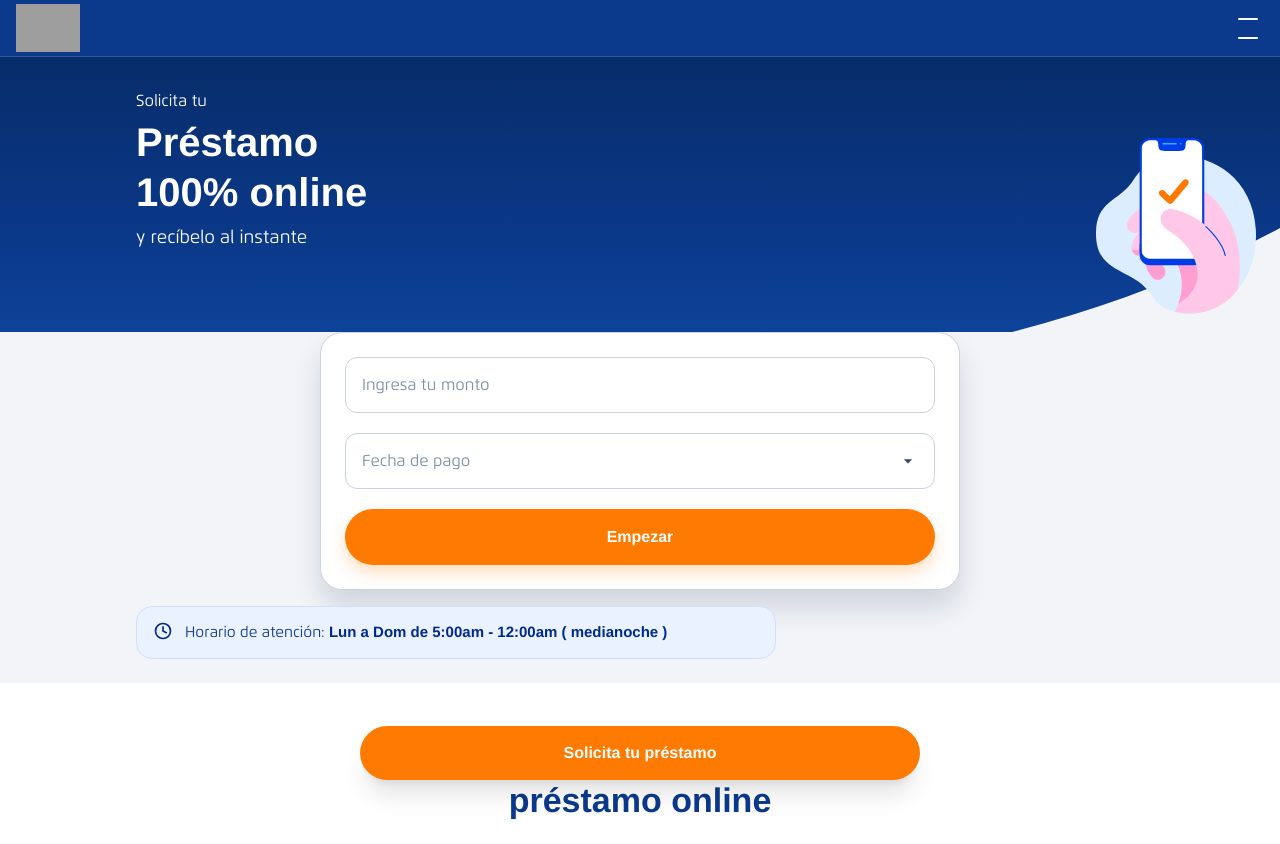
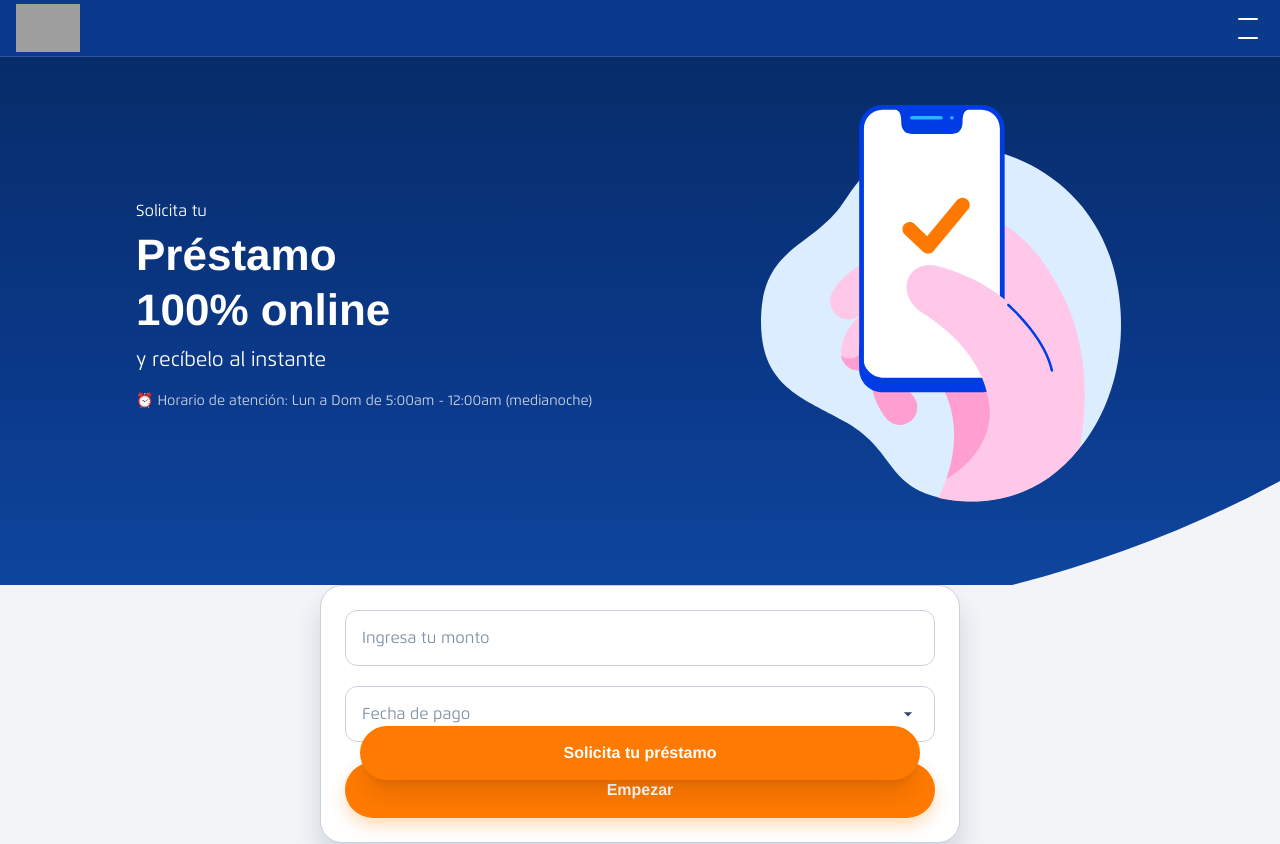
Before and after one commit to bcpevaluate-collab/evaluate-bcp, a Next.js app: page / in a window 1280 px wide. Shown: the top 844 px of the page. Built offline with nearby package versions, Linux system fonts and the light colour scheme; grey boxes are pictures that could not be loaded; a web font is replaced by a local one.

Commit message:
feat(hero): mejorar versión desktop con layout responsive

```diff
--- a/components/Hero.tsx
+++ b/components/Hero.tsx
@@ -6,47 +6,49 @@ export default function Hero() {
     <section
       className="relative overflow-hidden text-white pb-36"
       style={{
-        // gradiente muy parecido al real (ligeramente más oscuro)
         background:
           "linear-gradient(180deg, #072C69 0%, #0B3A8C 58%, #0E4AA4 100%)",
       }}
     >
-      {/* Contenido a la izquierda */}
-      <div className="container-max relative z-10 pt-6 md:pt-8">
-        <div className="grid grid-cols-12">
+      <div className="container-max relative z-10 pt-6 md:pt-12">
+        <div className="grid grid-cols-12 items-center gap-6">
+          {/* Texto lado izquierdo */}
           <div className="col-span-12 md:col-span-7">
             <p className="text-[14px] md:text-[16px] font-[400] mb-1">
               Solicita tu
             </p>
 
-            {/* Título en 2 líneas: 32/40, Demi (600), lh 1.25 */}
-            <h1 className="text-[32px] md:text-[40px] font-[600] leading-[1.25] mb-2 max-w-[22rem]">
+            <h1 className="text-[32px] md:text-[44px] font-[600] leading-[1.25] mb-2 max-w-[22rem] md:max-w-full">
               <span>Préstamo</span>
-              <br className="block" />
+              <br />
               <span>100% online</span>
             </h1>
 
-            <p className="text-[16px] md:text-[18px] font-[400] mt-1">
+            <p className="text-[16px] md:text-[20px] font-[400] mt-1">
               y recíbelo al instante
             </p>
+
+            {/* Horario (solo texto, sin formulario aquí) */}
+            <p className="mt-4 text-xs md:text-sm text-[#cbd5e1]">
+              ⏰ Horario de atención: Lun a Dom de 5:00am - 12:00am (medianoche)
+            </p>
+          </div>
+
+          {/* Ilustración lado derecho SOLO desktop */}
+          <div className="hidden md:block col-span-5 text-center">
+            <Image
+              src="/hero-illustration.svg"
+              alt="Préstamo online"
+              width={360}
+              height={360}
+              priority
+              className="mx-auto h-auto"
+            />
           </div>
         </div>
       </div>
 
-      {/* Ilustración: derecha + centrada vertical. Más pequeña. */}
-      <Image
-        src="/hero-illustration.svg"    // tu SVG en /public
-        alt="Préstamo online"
-        width={180}
-        height={180}
-        priority
-        className="
-          pointer-events-none absolute right-3 md:right-6 top-1/2 -translate-y-1/2 z-10
-          w-[140px] h-auto md:w-[160px]
-        "
-      />
-
-      {/* Curva EXACTA pintando el color de la sección siguiente */}
+      {/* Curva inferior */}
       <svg
         viewBox="0 0 1200 168"
         preserveAspectRatio="none"
@@ -57,7 +59,6 @@ export default function Hero() {
         <path
           d="M1200 0v168H0v-54.708c118.333 28.97 304 42.722 557 41.26C810 153.087 1024.333 101.57 1200 0z"
           fill="#F2F4F7"
-          fillRule="evenodd"
         />
       </svg>
     </section>
```
